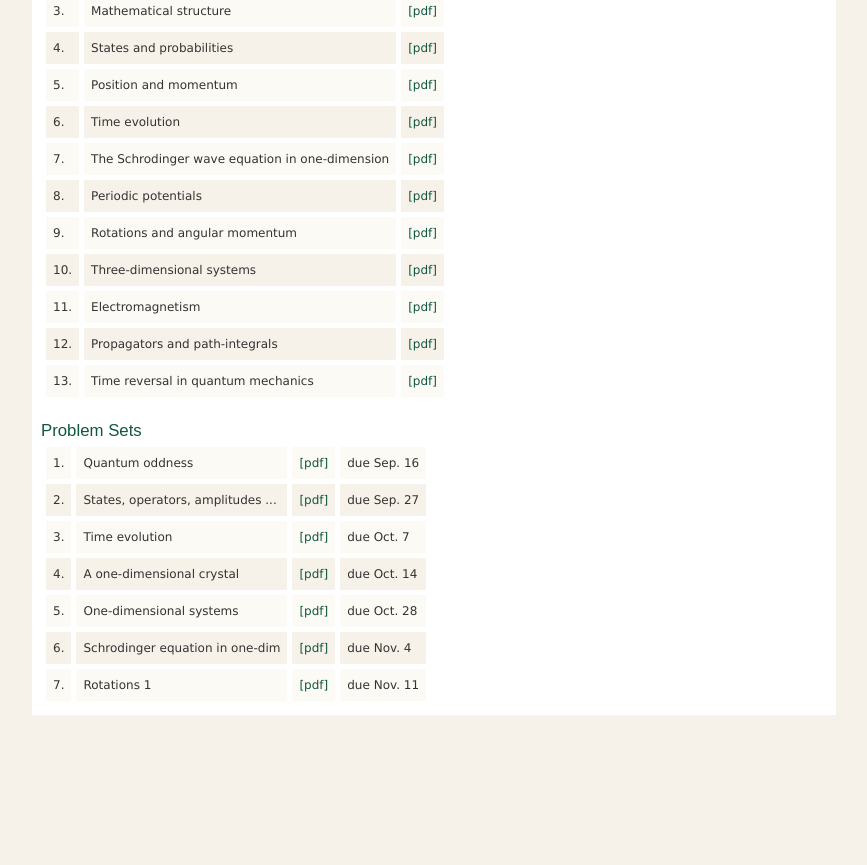
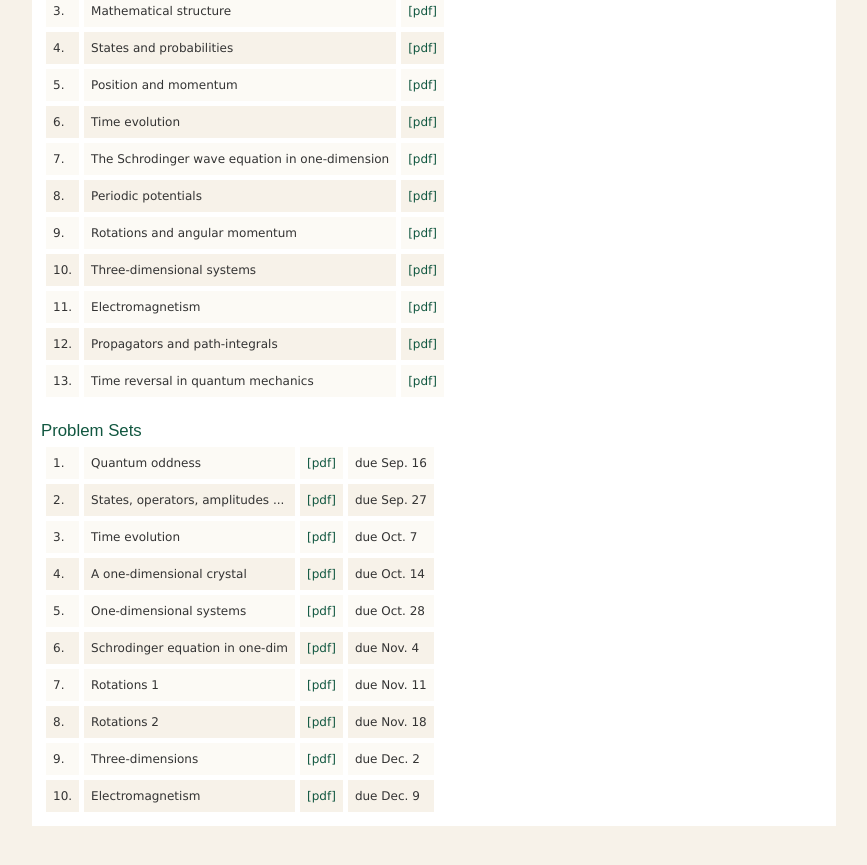
Before and after one commit to jozefdudek/personal_website, a Jekyll site: the page built from Phys621.html, in a window 1280 px wide and 900 px high, scrolled down 2624 px. Shown: the top 865 px of the window, without its empty margins (192-1059 px from the left). Built offline with Jekyll 4.4.1, drawn with Linux system fonts in a browser that asks for light colours; before the commit the page ends 3413 px from its top, so only the background shows below that.

Commit message:
added hw sets

```diff
--- a/Phys621.html
+++ b/Phys621.html
@@ -314,34 +314,34 @@
       <td class="highlights">due Nov. 11</td>
     </tr>
 
-<!--
-
     <tr class="highlights">
       <td class="highlights"> 8. </td>
       <td class="highlights">Rotations 2</td>
       <td class="highlights">
-	<a href="https://wm1693.box.com/s/ftwazehuay4wcbhb2y36lme7b1wjbvle">[pdf]</a>
+	<a href="https://wm1693.box.com/s/99hun9izj9nwnfcx324zwlt4uvoav2hx">[pdf]</a>
       </td>
-      <td class="highlights">due Nov. 19</td>
+      <td class="highlights">due Nov. 18</td>
     </tr>
 
     <tr class="highlights">
       <td class="highlights"> 9. </td>
       <td class="highlights">Three-dimensions</td>
       <td class="highlights">
-        <a href="https://wm1693.box.com/s/9z7n13rmjhdrtm785i5yr3dros25683b">[pdf]</a>
+        <a href="https://wm1693.box.com/s/nc21vcoi78ojyvclojb7h3pn83ml4arq">[pdf]</a>
       </td>
-      <td class="highlights">due Dec. 3</td>
+      <td class="highlights">due Dec. 2</td>
     </tr>
 
     <tr class="highlights">
       <td class="highlights"> 10. </td>
       <td class="highlights">Electromagnetism</td>
       <td class="highlights">
-        <a href="https://wm1693.box.com/s/uwikbszwj08iocgvvv6d8dc23t68a7b1">[pdf]</a>
+        <a href="https://wm1693.box.com/s/kszwy8h4q0v89dq9y9or5a6687uuo3oq">[pdf]</a>
       </td>
-      <td class="highlights">due Dec. 10</td>
+      <td class="highlights">due Dec. 9</td>
     </tr>
+
+    <!--
 
     <tr class="highlights">
       <td class="highlights"> 11*. </td>
```
